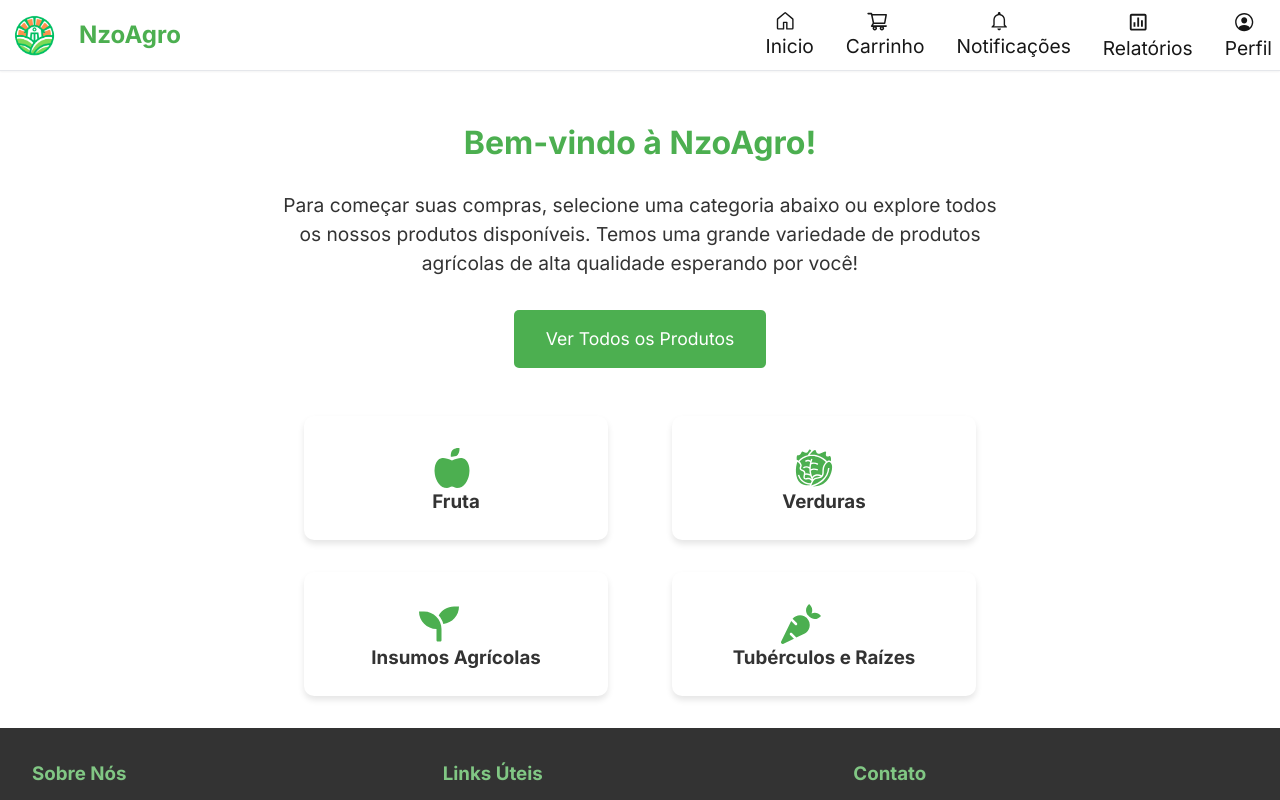
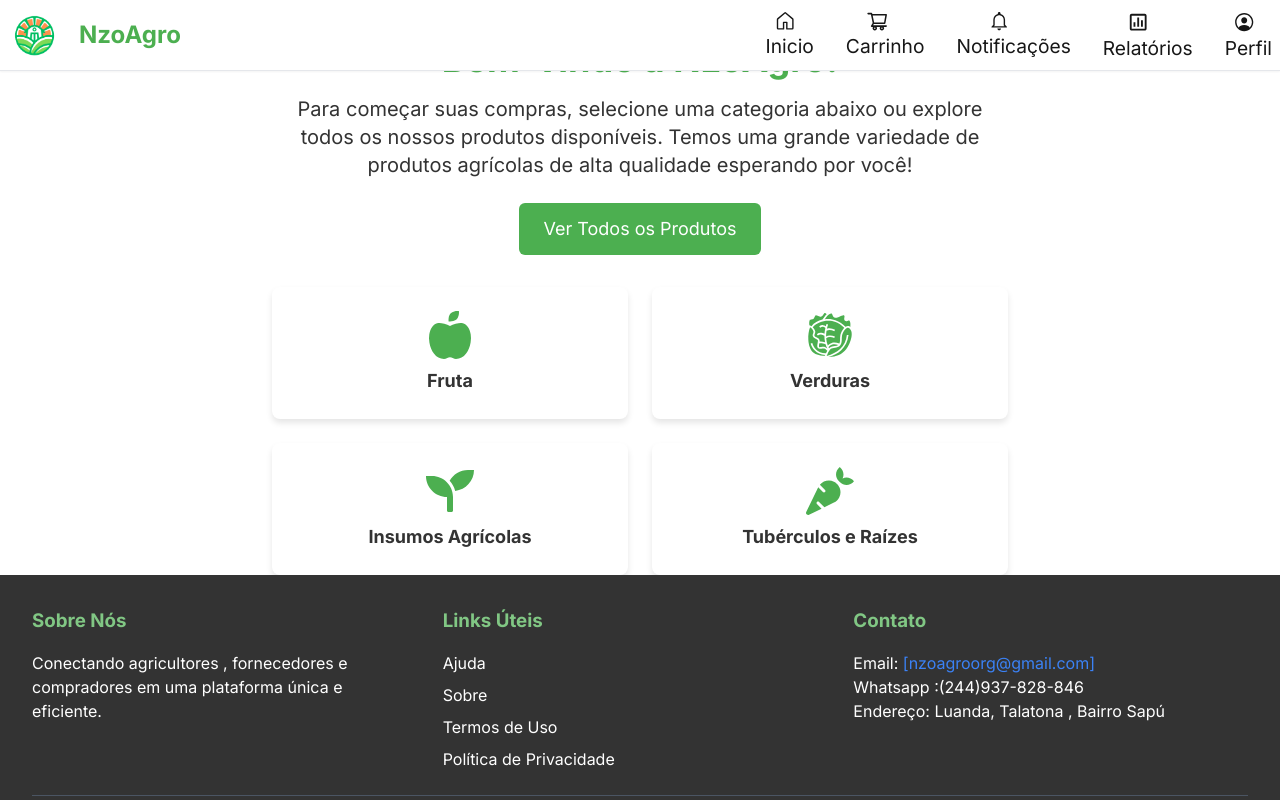
Before and after one commit to Marieth23-cmd/NzoAgrofinal, a Next.js app: page /comecarcomprar in a window 1280 px wide. Shown: the top 800 px of the page. Built offline with nearby package versions, Linux system fonts and the light colour scheme; no server answers.

Commit message:
segundo de hoje

```diff
--- a/src/app/DetalhesProduto/[produtoId]/page.tsx
+++ b/src/app/DetalhesProduto/[produtoId]/page.tsx
@@ -256,7 +256,7 @@ export default function DetalhesProduto(){
         <title>Detalhes do Produto</title>
       </Head>
       <Navbar/>
-      <div className="mb-20 mt-[40%] lg:mt-[15%]">
+      <div className="mb-20 mt-[45%] lg:mt-[15%]">
         <main className="max-w-[1200px] my-8 mx-auto bg-white p-4 lg:p-8 shadow-custom rounded-[10px]">
           <div className="grid grid-cols-1 lg:grid-cols-2 gap-4 lg:gap-8">
             <div>
@@ -295,8 +295,7 @@ export default function DetalhesProduto(){
                 {/* Exibir preço e unidade corretamente */}
                 <div className="text-[1.4rem] lg:text-[1.8rem] font-bold text-marieth">
                   <span>{produto.preco} AOA/</span>
-                  <span>{produto.quantidade}kg</span>
-                  <span>{produto.Unidade}</span>
+                  <span>{produto.quantidade}{produto.Unidade}</span>
                 </div>
 
                 <div>
--- a/src/app/TodosProdutos/page.tsx
+++ b/src/app/TodosProdutos/page.tsx
@@ -74,7 +74,7 @@ export default function Vitrine() {
 
       <Navbar />
 
-      <div className="flex-grow flex flex-col mb-20 gap-2 mt-[32%] md:mt-[20%] lg:mt-[15%] mx-auto w-full max-w-[1200px] shadow-custom p-2 md:p-4 lg:p-8 rounded-[10px]">
+      <div className="flex-grow flex flex-col mb-20 gap-2 mt-[35%] md:mt-[20%] lg:mt-[15%] mx-auto w-full max-w-[1200px] shadow-custom p-2 md:p-4 lg:p-8 rounded-[10px]">
         <div className="w-full p-2 md:p-4 lg:p-8">
           <div className="grid grid-cols-1 sm:grid-cols-2 lg:grid-cols-3 gap-4 md:gap-6 lg:gap-8">
             {produtosVisiveis.map((produto) =>
--- a/src/app/comecarcomprar/page.tsx
+++ b/src/app/comecarcomprar/page.tsx
@@ -6,62 +6,87 @@ import Navbar from "../Components/Navbar";
 import Link from "next/link";
 import Head from "next/head";
 
-
- export default  function   ComecarComprar(){
-    return(
-        <main>
+export default function ComecarComprar() {
+    return (
+        <main className="min-h-screen flex flex-col">
             <Head>
                 <title>Começar a Comprar</title>
+            </Head>
 
-            </Head>
-                 <Navbar/>
-            <div className="p-8 mb-8 mx-auto mt-[30%] text-center  max-w-[800px] lg:mt-[15%]">
-                <h1  className=" text-[2rem] mb-6 text-marieth font-bold" >Bem-vindo à NzoAgro!</h1>
-                <p className="mb-8 text-[1.2rem]  text-profile ">Para começar suas compras, selecione uma categoria abaixo ou explore todos os nossos produtos disponíveis.
-                    Temos uma grande variedade de produtos agrícolas de alta qualidade esperando por você!</p>
-                    <a  className=" bg-marieth text-white py-4 px-8 border-none rounded-[5px]
-                     text-[1.1rem] cursor-pointer inline-block hover:bg-verdeaceso transition-colors duration-150
-             " href="./TodosProdutos">Ver Todos os Produtos</a>
-                    <div className=" grid grid-cols-2 ">
-                    <div className="  mt-12 py-0  px-8" >
-                        <div className=" flex items-center justify-center  rounded-[10px] text-center p-8 lg:p-6 cursor-pointer shadow-custom  bg-branco transition-colors duration-150 ease-in-out hover:translate-y-2 " >
-                            <h1 className="mt-[0.5rem] font-bold text-[18.72px] text-profile" >
-                                <Link  href="./categoriafrutas"> <FaAppleAlt className =" text-marieth text-[2.5rem] " />  Fruta </Link>
-                                </h1>
-                        </div>
-                    </div  >
-                    <div className="  gap-8 mt-12 py-0 px-8 ">
+            <Navbar />
 
-                        <div className=" flex items-center justify-center  rounded-[10px] text-center p-8 lg:p-6 cursor-pointer bg-branco  shadow-custom transition-colors duration-150 ease-in-out hover:translate-y-2" >
-                            <h1 className="mt-[0.5rem] font-bold text-[18.72px] text-profile" >
-                              <Link href="./categoriaverdura"><GiCabbage className =" ml-3 text-marieth text-[2.5rem]" /> Verduras
-                              </Link>
-                                 </h1>
-                        </div>
+            <div className="p-4 md:p-8 mb-8 mx-auto w-full max-w-[800px] mt-30 sm:mt-34 md:mt-28 lg:mt-15 flex-grow">
+                <div className="text-center mb-8">
+                    <h1 className="text-2xl sm:text-3xl md:text-4xl mb-4 text-marieth font-bold">
+                        Bem-vindo à NzoAgro!
+                    </h1>
+                    <p className="mb-6 text-base sm:text-lg md:text-xl text-profile">
+                        Para começar suas compras, selecione uma categoria abaixo ou explore todos os
+                        nossos produtos disponíveis. Temos uma grande variedade de produtos agrícolas
+                        de alta qualidade esperando por você!
+                    </p>
+                    <Link href="./TodosProdutos">
+                        <span className="bg-marieth text-white py-3 px-6 border-none rounded-md
+                            text-base md:text-lg cursor-pointer inline-block hover:bg-verdeaceso
+                            transition-colors duration-150">
+                            Ver Todos os Produtos
+                        </span>
+                    </Link>
+                </div>
+
+                {/* Grid de categorias melhorado */}
+                <div className="grid grid-cols-1 sm:grid-cols-2 gap-4 md:gap-6 mt-8">
+                    {/* Card 1 - Fruta */}
+                    <div className="w-full">
+                        <Link href="./categoriafrutas">
+                            <div className="flex flex-col items-center justify-center rounded-lg p-6
+                                cursor-pointer shadow-custom bg-branco transition-transform duration-150
+                                ease-in-out hover:translate-y-1 h-full">
+                                <FaAppleAlt className="text-marieth text-4xl md:text-5xl mb-2" />
+                                <h2 className="font-bold text-base md:text-lg text-profile">Fruta</h2>
+                            </div>
+                        </Link>
                     </div>
 
-                    <div className="gap-2  p-8"  >
-                        <div className="flex items-center justify-center rounded-[10px] text-center p-8 lg:p-6 cursor-pointer shadow-custom bg-branco transition-colors duration-150 ease-in-out hover:translate-y-2 " >
-                            <h1 className="mt-[0.5rem] font-bold text-[18.72px] text-profile" >
-                            <Link href="./categoriainsumo">< FaSeedling className="ml-12 text-marieth text-[2.5rem]" /> Insumos Agrícolas
-                            </Link>
-                             </h1>
-                        </div>
+                    {/* Card 2 - Verduras */}
+                    <div className="w-full">
+                        <Link href="./categoriaverdura">
+                            <div className="flex flex-col items-center justify-center rounded-lg p-6
+                                cursor-pointer shadow-custom bg-branco transition-transform duration-150
+                                ease-in-out hover:translate-y-1 h-full">
+                                <GiCabbage className="text-marieth text-4xl md:text-5xl mb-2" />
+                                <h2 className="font-bold text-base md:text-lg text-profile">Verduras</h2>
+                            </div>
+                        </Link>
                     </div>
 
-                    <div className="gap-8  p-8" >
-                        <div className=" flex items-center justify-center  rounded-[10px] text-center p-8 lg:p-6  cursor-pointer shadow-custom transition-colors duration-150 ease-in-out hover:translate-y-2 bg-branco ">
-                            <h1 className="font-bold text-[18.72px] text-profile mt-[0.5rem]" >
-                               <Link href="./categoriatuberraiz"> <FaCarrot className="  text-marieth text-[2.5rem] ml-12 "  /> Tubérculos e Raízes </Link>
-                               </h1>
-                        </div>
+                    {/* Card 3 - Insumos Agrícolas */}
+                    <div className="w-full">
+                        <Link href="./categoriainsumo">
+                            <div className="flex flex-col items-center justify-center rounded-lg p-6
+                                cursor-pointer shadow-custom bg-branco transition-transform duration-150
+                                ease-in-out hover:translate-y-1 h-full">
+                                <FaSeedling className="text-marieth text-4xl md:text-5xl mb-2" />
+                                <h2 className="font-bold text-base md:text-lg text-profile">Insumos Agrícolas</h2>
+                            </div>
+                        </Link>
                     </div>
+
+                    {/* Card 4 - Tubérculos e Raízes */}
+                    <div className="w-full">
+                        <Link href="./categoriatuberraiz">
+                            <div className="flex flex-col items-center justify-center rounded-lg p-6
+                                cursor-pointer shadow-custom bg-branco transition-transform duration-150
+                                ease-in-out hover:translate-y-1 h-full">
+                                <FaCarrot className="text-marieth text-4xl md:text-5xl mb-2" />
+                                <h2 className="font-bold text-base md:text-lg text-profile">Tubérculos e Raízes</h2>
+                            </div>
+                        </Link>
+                    </div>
+                </div>
             </div>
 
-            </div>
-
-            <Footer/>
-
+            <Footer />
         </main>
-    )
- }
+    );
+}
--- a/src/app/perfilfornecedor/page.tsx
+++ b/src/app/perfilfornecedor/page.tsx
@@ -391,7 +391,7 @@ export default function PerfilFornecedor() {
                       </button>
 
                       <button  onClick={handleLogout} className="flex items-center gap-2 w-full cursor-pointer border-none py-2 px-4 bg-none transition-colors duration-100 text-vermelho hover:bg-light text-left">
-                        <MdOutlinePersonOff /> Terminar Sessão
+                        <MdOutlinePersonOff className="text-sm"/> Terminar Sessão
                       </button>
                     </div>
                   )}
```
Also changed, not shown: src/app/EditarProduto/[id]/page.tsx (renamed from src/app/EditarProduto/page.tsx, +5 -5 lines), src/app/Services/cart.tsx (+20 -23 lines), src/app/carrinho/page.tsx (+86 -15 lines).
